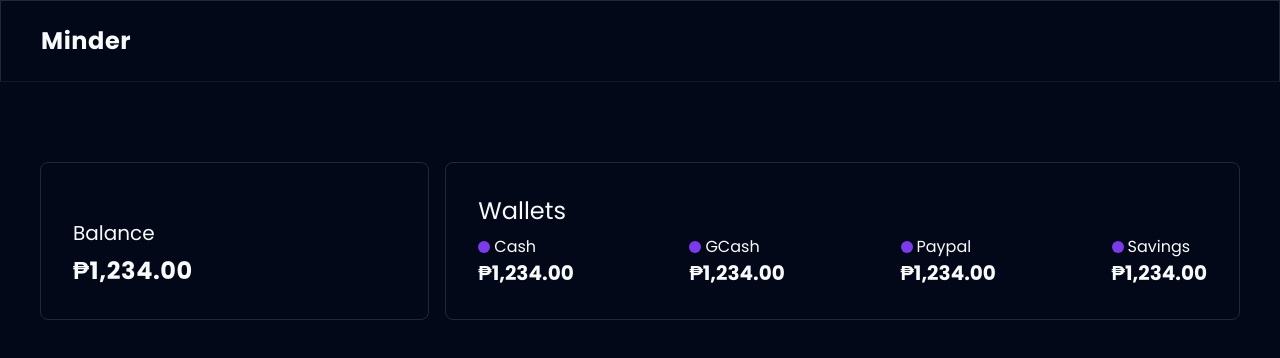
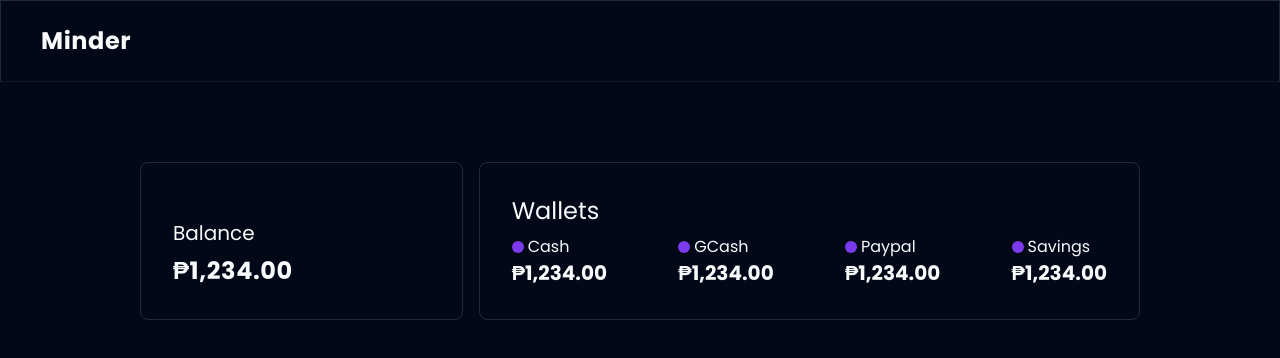
Before and after one commit to michaelcanonizado/minder, a Next.js app: page /demo in a window 1280 px wide. Shown: the top 358 px of the page. Built offline with nearby package versions, Linux system fonts and the light colour scheme.

Commit message:
feat: add screen breakpoints

```diff
--- a/src/app/demo/page.tsx
+++ b/src/app/demo/page.tsx
@@ -1,9 +1,16 @@
 import Balance from '@/components/sections/demo/balance';
 import Wallets from '@/components/sections/demo/wallets';
+import { screenBreakpoints } from '@/helpers/screen-breakpoints';
+import { cn } from '@/lib/utils';
 
 export default function Demo() {
   return (
-    <div className='mt-20 grid grid-cols-12 gap-4 px-10'>
+    <div
+      className={cn(
+        'mx-auto mt-20 grid w-full grid-cols-12 gap-4 px-10',
+        screenBreakpoints
+      )}
+    >
       <Balance className='col-span-4'>
         <Balance.Header>Balance</Balance.Header>
         <Balance.Amount amount={1234} />
--- /dev/null
+++ b/src/helpers/screen-breakpoints.ts
@@ -0,0 +1 @@
+export const screenBreakpoints: string = 'lg:max-w-[1080px]';
```
